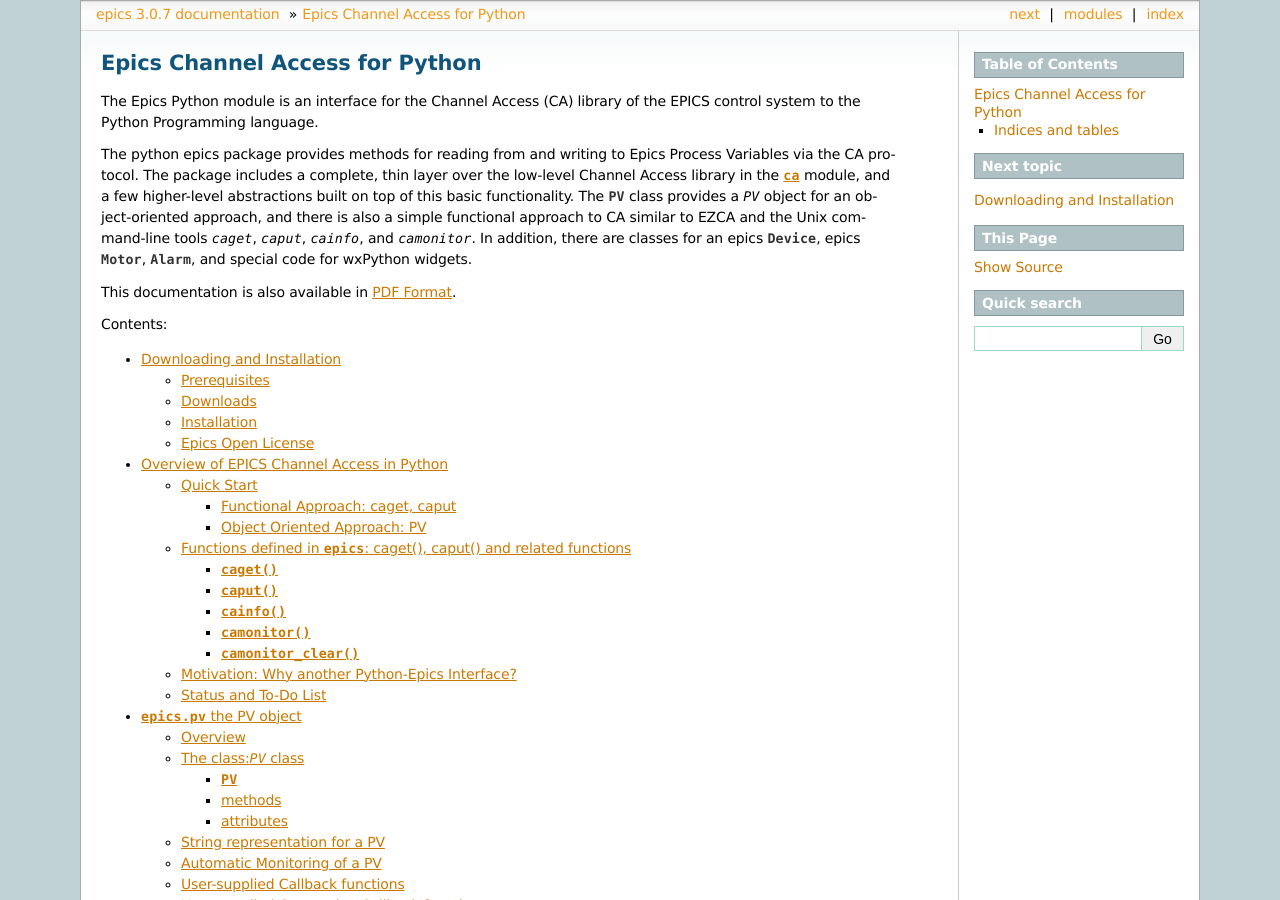
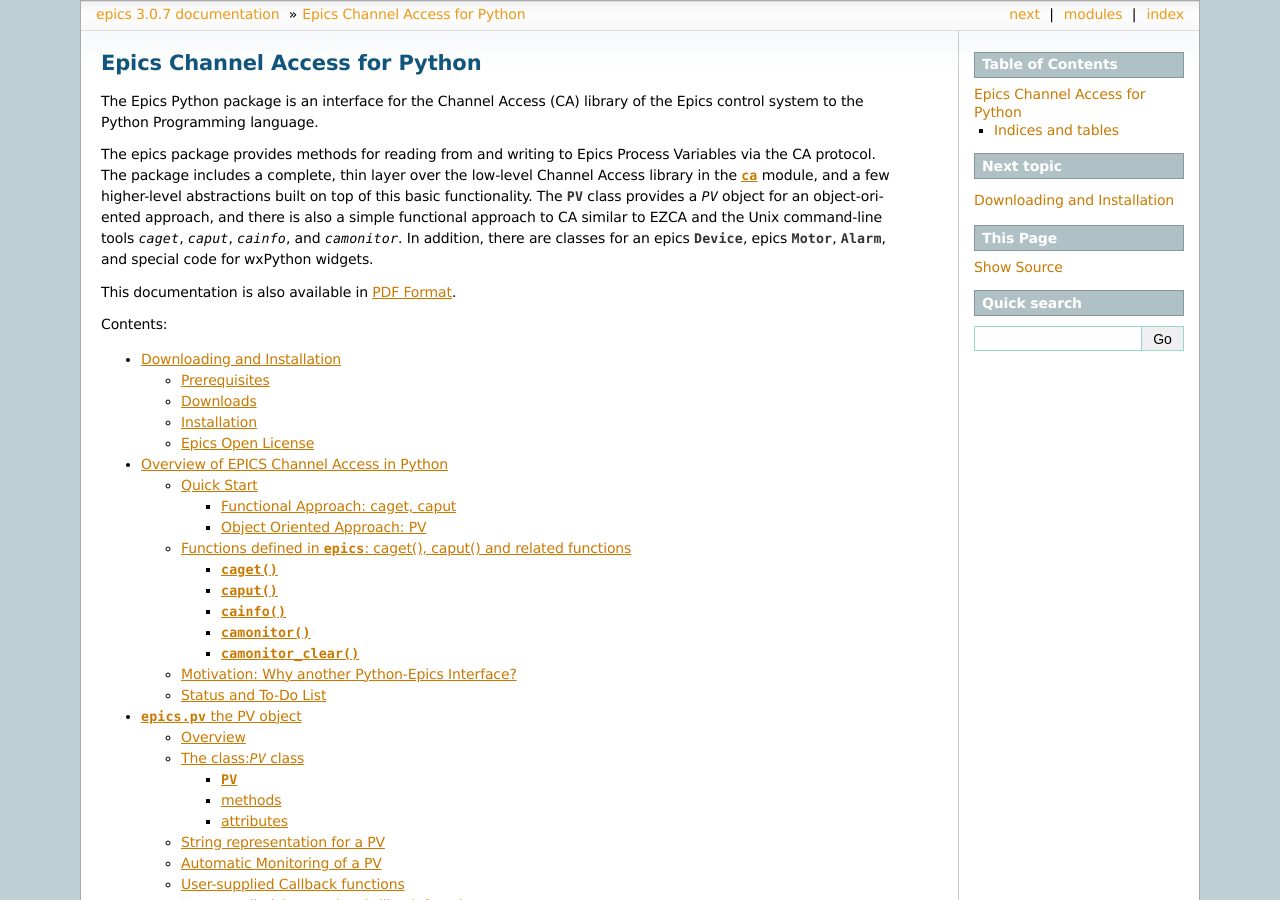
Before and after one commit to pyepics/pyepics, a Sphinx documentation site: the page built from doc/index.rst, in a window 1280 px wide and 900 px high. Built offline with Sphinx 7.4.7, drawn with Linux system fonts in a browser that asks for light colours; formulas are drawn with MathJax 3; the version number is read from the project's files by our own code.

Commit message:
doc improvement

```diff
--- a/doc/index.rst
+++ b/doc/index.rst
@@ -3,10 +3,10 @@
 Epics Channel Access for Python
 =====================================
 
-The Epics Python module is an interface for the Channel Access (CA) library
-of the EPICS control system to the Python Programming language.
+The Epics Python package is an interface for the Channel Access (CA) library
+of the Epics control system to the Python Programming language.
 
-The python epics package provides methods for reading from and writing to
+The epics package provides methods for reading from and writing to
 Epics Process Variables via the CA protocol.  The package includes a
 complete, thin layer over the low-level Channel Access library in the
 :mod:`ca` module, and a few higher-level abstractions built on top of this
```
